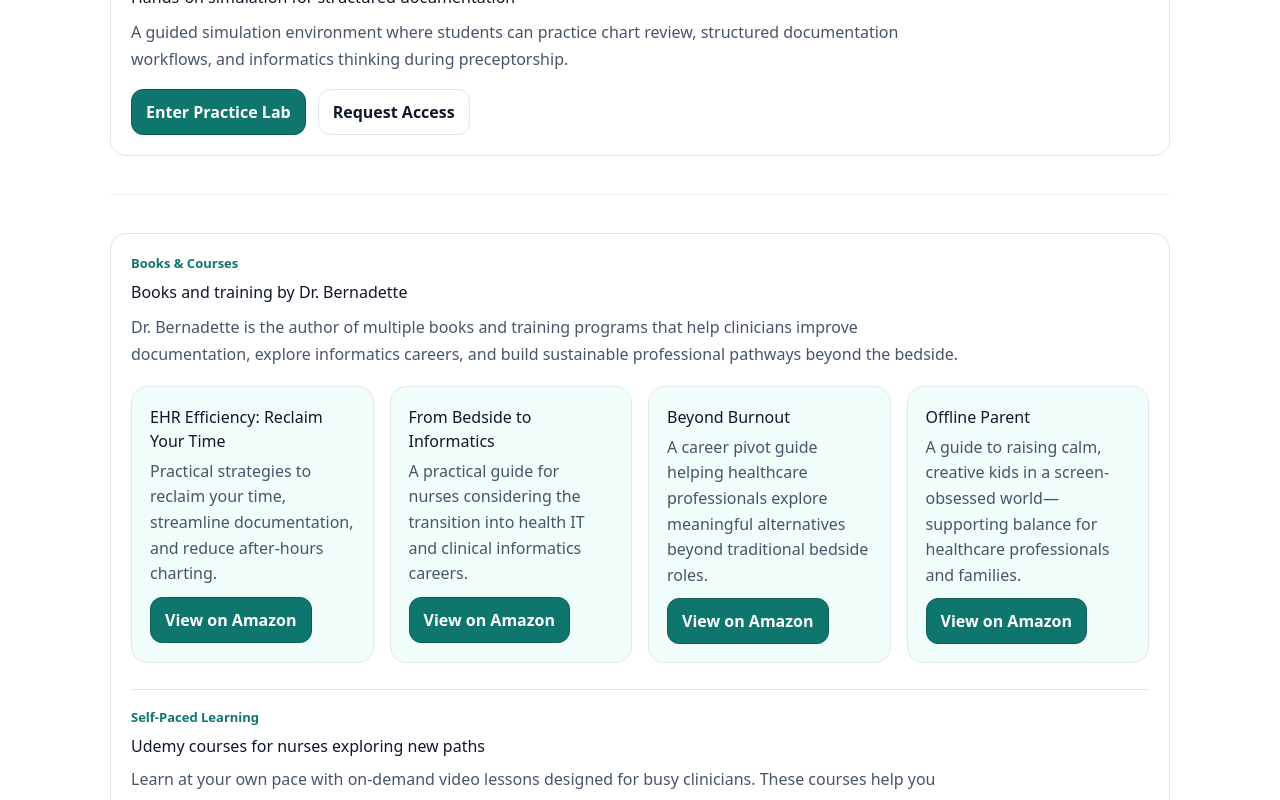
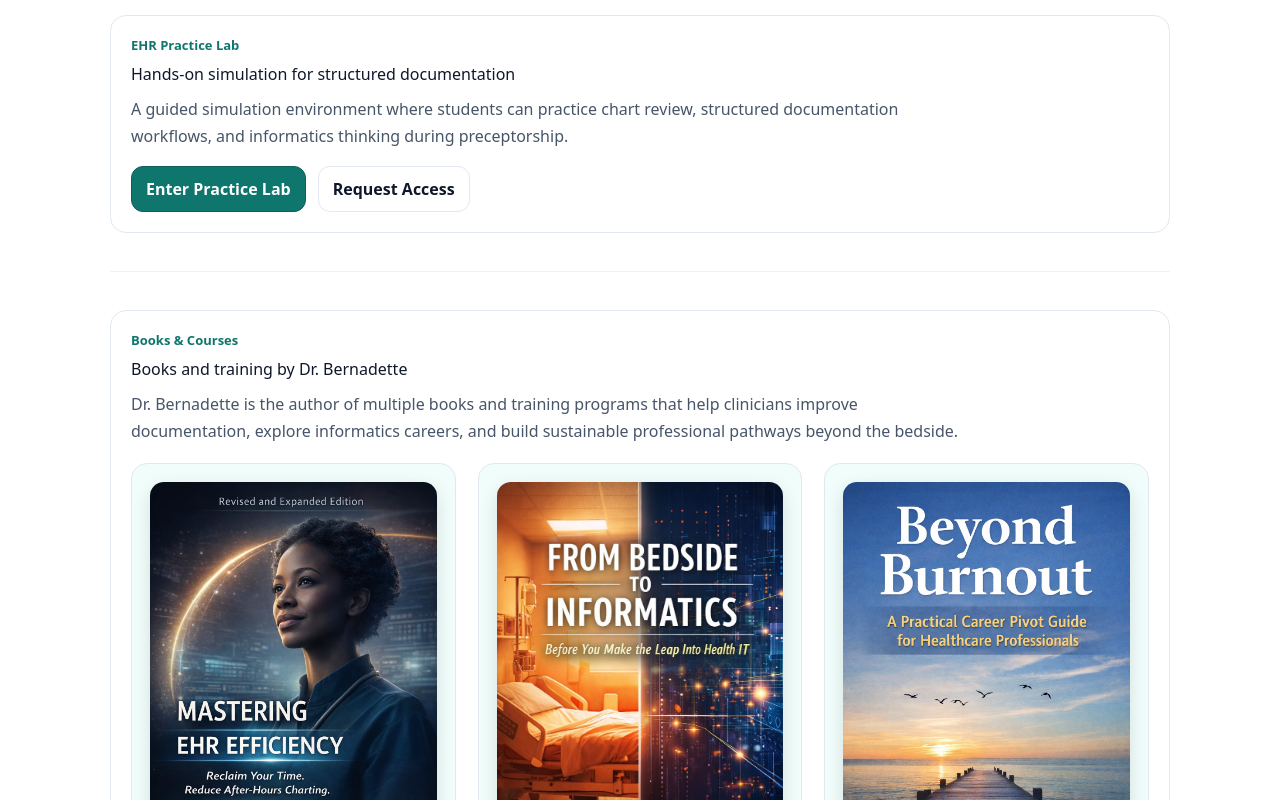
Before and after one commit to bamao33-hub/nursebridge-web, a Next.js app: page / in a window 1280 px wide. Shown: the part 4409-5209 px from the top of the page. Built offline with nearby package versions, Linux system fonts and the light colour scheme.

Commit message:
Update page.tsx

```diff
--- a/app/page.tsx
+++ b/app/page.tsx
@@ -52,6 +52,13 @@ const miniListStyle: CSSProperties = {
   lineHeight: 1.7,
   color: MUTED,
   margin: 0,
+};
+
+const shadowImage: CSSProperties = {
+  width: "100%",
+  borderRadius: 14,
+  boxShadow: "0 6px 18px rgba(0,0,0,0.12)",
+  marginBottom: 12,
 };
 
 const SectionDivider = () => (
@@ -123,24 +130,12 @@ export default function Home() {
           </Link>
 
           <nav style={{ display: "flex", alignItems: "center", gap: 12, flexWrap: "wrap" }}>
-            <a href="#start-here" style={secondaryButtonStyle}>
-              Start Here
-            </a>
-            <a href="#services" style={secondaryButtonStyle}>
-              Services
-            </a>
-            <a href="#pathways" style={secondaryButtonStyle}>
-              Career Paths
-            </a>
-            <a href="#books-courses" style={secondaryButtonStyle}>
-              Books & Courses
-            </a>
-            <a href="#practice-lab" style={secondaryButtonStyle}>
-              EHR Practice Lab
-            </a>
-            <Link href="/preceptorship" style={primaryButtonStyle}>
-              Apply for Preceptorship
-            </Link>
+            <a href="#start-here" style={secondaryButtonStyle}>Start Here</a>
+            <a href="#services" style={secondaryButtonStyle}>Services</a>
+            <a href="#pathways" style={secondaryButtonStyle}>Career Paths</a>
+            <a href="#books-courses" style={secondaryButtonStyle}>Books & Courses</a>
+            <a href="#practice-lab" style={secondaryButtonStyle}>EHR Practice Lab</a>
+            <Link href="/preceptorship" style={primaryButtonStyle}>Apply for Preceptorship</Link>
           </nav>
         </div>
       </header>
@@ -194,9 +189,9 @@ export default function Home() {
 
               <p style={{ fontSize: 18, lineHeight: 1.7, color: MUTED, margin: 0 }}>
                 Founded by <strong>Dr. Bernadette Amao, DNP</strong>, NurseBridge Consulting helps
-                clinicians, graduate students, and healthcare teams strengthen documentation
-                workflows, explore informatics career pathways, and gain hands-on learning through
-                structured mentorship and simulation.
+                clinicians, graduate students, and healthcare teams strengthen documentation workflows,
+                explore informatics career pathways, and gain hands-on learning through structured mentorship
+                and simulation.
               </p>
 
               <div
@@ -229,8 +224,8 @@ export default function Home() {
               </div>
 
               <div style={{ marginTop: 14, color: MUTED, fontSize: 13 }}>
-                Helping nurses transition into health informatics through mentorship, practicum
-                support, workflow guidance, and hands-on EHR simulation.
+                Helping nurses transition into health informatics through mentorship, practicum support,
+                workflow guidance, and hands-on EHR simulation.
               </div>
             </div>
 
@@ -311,9 +306,7 @@ export default function Home() {
                 <p style={{ margin: "0 0 12px 0", color: MUTED, lineHeight: 1.6 }}>
                   Learn about systems, liaison, training, and leadership pathways in nursing informatics.
                 </p>
-                <a href="#pathways" style={primaryButtonStyle}>
-                  Explore Pathways
-                </a>
+                <a href="#pathways" style={primaryButtonStyle}>Explore Pathways</a>
               </div>
 
               <div style={softCardStyle}>
@@ -321,9 +314,7 @@ export default function Home() {
                 <p style={{ margin: "0 0 12px 0", color: MUTED, lineHeight: 1.6 }}>
                   See how NurseBridge supports MSN/DNP students through structured informatics mentorship.
                 </p>
-                <a href="#preceptorship-process" style={primaryButtonStyle}>
-                  View Preceptorship
-                </a>
+                <a href="#preceptorship-process" style={primaryButtonStyle}>View Preceptorship</a>
               </div>
 
               <div style={softCardStyle}>
@@ -331,9 +322,7 @@ export default function Home() {
                 <p style={{ margin: "0 0 12px 0", color: MUTED, lineHeight: 1.6 }}>
                   Practice chart review, structured documentation, and informatics thinking in a guided simulation.
                 </p>
-                <Link href="/practice-lab" style={primaryButtonStyle}>
-                  Enter Practice Lab
-                </Link>
+                <Link href="/practice-lab" style={primaryButtonStyle}>Enter Practice Lab</Link>
               </div>
 
               <div style={softCardStyle}>
@@ -341,14 +330,11 @@ export default function Home() {
                 <p style={{ margin: "0 0 12px 0", color: MUTED, lineHeight: 1.6 }}>
                   Reach out for preceptorship questions, workflow guidance, or resource support.
                 </p>
-                <a href="#contact" style={primaryButtonStyle}>
-                  Contact NurseBridge
-                </a>
+                <a href="#contact" style={primaryButtonStyle}>Contact NurseBridge</a>
               </div>
             </div>
           </div>
         </section>
-
         <SectionDivider />
 
         {/* WHO WE SERVE */}
@@ -459,6 +445,8 @@ export default function Home() {
             </div>
           </div>
         </section>
+
+        <SectionDivider />
 
         {/* STUDENT OUTCOMES */}
         <section style={{ paddingTop: 8, paddingBottom: 8 }}>
@@ -722,7 +710,6 @@ export default function Home() {
             </div>
           </div>
         </section>
-
         <SectionDivider />
 
         {/* BOOKS & COURSES */}
@@ -746,35 +733,88 @@ export default function Home() {
               documentation, explore informatics careers, and build sustainable professional pathways beyond the bedside.
             </p>
 
-            {/* BOOKS */}
+            {/* BOOKS WITH LARGE COVERS */}
             <div
               style={{
                 marginTop: 18,
                 display: "grid",
                 gridTemplateColumns: "repeat(auto-fit, minmax(240px, 1fr))",
-                gap: 16,
+                gap: 22,
               }}
             >
+              {/* Mastering EHR Efficiency */}
               <div style={softCardStyle}>
-                <h3 style={{ margin: "0 0 6px 0" }}>EHR Efficiency: Reclaim Your Time</h3>
+                <img
+                  src="/mastering-ehr-efficiency.jpeg"
+                  alt="Mastering EHR Efficiency book cover"
+                  style={shadowImage}
+                />
+                <h3 style={{ margin: "0 0 6px 0" }}>Mastering EHR Efficiency</h3>
                 <p style={{ margin: 0, color: MUTED, lineHeight: 1.6 }}>
-                  Practical strategies to reclaim your time, streamline documentation, and reduce after-hours charting.
+                  Reclaim your time, reduce after-hours charting, and streamline documentation with practical strategies.
                 </p>
                 <a
-                  href="https://www.amazon.com/dp/B0GQSRTFSD"
+                  href="https://books2read.com/u/mlVxlq"
                   target="_blank"
                   rel="noreferrer"
                   style={{ ...primaryButtonStyle, marginTop: 10 }}
                 >
-                  View on Amazon
+                  View Retailers
                 </a>
               </div>
 
+              {/* From Bedside to Informatics */}
               <div style={softCardStyle}>
+                <img
+                  src="/bedside-to-informatics.jpeg"
+                  alt="From Bedside to Informatics book cover"
+                  style={shadowImage}
+                />
                 <h3 style={{ margin: "0 0 6px 0" }}>From Bedside to Informatics</h3>
                 <p style={{ margin: 0, color: MUTED, lineHeight: 1.6 }}>
-                  A practical guide for nurses considering the transition into health IT and clinical informatics
-                  careers.
+                  A practical guide for nurses considering the transition into health IT and clinical informatics.
+                </p>
+                <a
+                  href="https://books2read.com/u/31p0lv"
+                  target="_blank"
+                  rel="noreferrer"
+                  style={{ ...primaryButtonStyle, marginTop: 10 }}
+                >
+                  View Retailers
+                </a>
+              </div>
+
+              {/* Beyond Burnout */}
+              <div style={softCardStyle}>
+                <img
+                  src="/beyond-burnout.jpeg"
+                  alt="Beyond Burnout book cover"
+                  style={shadowImage}
+                />
+                <h3 style={{ margin: "0 0 6px 0" }}>Beyond Burnout</h3>
+                <p style={{ margin: 0, color: MUTED, lineHeight: 1.6 }}>
+                  A career pivot guide helping healthcare professionals explore meaningful alternatives beyond bedside roles.
+                </p>
+                <a
+                  href="https://books2read.com/u/m2w6g1"
+                  target="_blank"
+                  rel="noreferrer"
+                  style={{ ...primaryButtonStyle, marginTop: 10 }}
+                >
+                  View Retailers
+                </a>
+              </div>
+
+              {/* Offline Parent */}
+              <div style={softCardStyle}>
+                <img
+                  src="/offline-parent.jpeg"
+                  alt="Offline Parent book cover"
+                  style={shadowImage}
+                />
+                <h3 style={{ margin: "0 0 6px 0" }}>Offline Parent</h3>
+                <p style={{ margin: 0, color: MUTED, lineHeight: 1.6 }}>
+                  A guide to raising calm, creative kids in a screen-obsessed world—supporting balance for families.
                 </p>
                 <a
                   href="https://www.amazon.com/dp/B0GQHN3B7G"
@@ -782,47 +822,15 @@ export default function Home() {
                   rel="noreferrer"
                   style={{ ...primaryButtonStyle, marginTop: 10 }}
                 >
-                  View on Amazon
-                </a>
-              </div>
-
-              <div style={softCardStyle}>
-                <h3 style={{ margin: "0 0 6px 0" }}>Beyond Burnout</h3>
-                <p style={{ margin: 0, color: MUTED, lineHeight: 1.6 }}>
-                  A career pivot guide helping healthcare professionals explore meaningful alternatives beyond
-                  traditional bedside roles.
-                </p>
-                <a
-                  href="https://www.amazon.com/dp/B0GMC3H74W"
-                  target="_blank"
-                  rel="noreferrer"
-                  style={{ ...primaryButtonStyle, marginTop: 10 }}
-                >
-                  View on Amazon
-                </a>
-              </div>
-
-              <div style={softCardStyle}>
-                <h3 style={{ margin: "0 0 6px 0" }}>Offline Parent</h3>
-                <p style={{ margin: 0, color: MUTED, lineHeight: 1.6 }}>
-                  A guide to raising calm, creative kids in a screen-obsessed world—supporting balance for healthcare
-                  professionals and families.
-                </p>
-                <a
-                  href="https://www.amazon.com/dp/B0GQHN3B7G" // update if different
-                  target="_blank"
-                  rel="noreferrer"
-                  style={{ ...primaryButtonStyle, marginTop: 10 }}
-                >
-                  View on Amazon
+                  View Retailers
                 </a>
               </div>
             </div>
 
-            {/* UDEMY COURSES SPOTLIGHT */}
+            {/* UDEMY COURSES */}
             <div
               style={{
-                marginTop: 26,
+                marginTop: 32,
                 borderTop: `1px solid ${BORDER}`,
                 paddingTop: 18,
               }}
@@ -830,7 +838,7 @@ export default function Home() {
               <div style={{ color: TEAL, fontWeight: 800, fontSize: 13, marginBottom: 6 }}>
                 Self-Paced Learning
               </div>
-              <h3 style={{ margin: "0 0 8px 0" }}>Udemy courses for nurses exploring new paths</h3>
+              <h3 style={{ margin: "0 0 8px 0" }}>Udemy courses for clinicians exploring new paths</h3>
               <p style={{ marginTop: 0, color: MUTED, lineHeight: 1.7, maxWidth: 820 }}>
                 Learn at your own pace with on-demand video lessons designed for busy clinicians. These courses help you
                 explore alternatives beyond the bedside and understand how informatics and workflow thinking can shape
@@ -845,6 +853,7 @@ export default function Home() {
                   marginTop: 12,
                 }}
               >
+                {/* Course 1 */}
                 <div style={cardStyle}>
                   <h4 style={{ margin: "0 0 6px 0" }}>
                     Beyond Burnout: 20 Career Alternatives for Healthcare Professionals
@@ -860,6 +869,29 @@ export default function Home() {
                   </ul>
                   <a
                     href="https://www.udemy.com/course/beyond-burnout-20-career-alternatives-for-healthcare-pros/"
+                    target="_blank"
+                    rel="noreferrer"
+                    style={{ ...primaryButtonStyle, marginTop: 10 }}
+                  >
+                    View Course on Udemy
+                  </a>
+                </div>
+
+                {/* Course 2 */}
+                <div style={cardStyle}>
+                  <h4 style={{ margin: "0 0 6px 0" }}>
+                    Become a Successful EHR Consultant
+                  </h4>
+                  <p style={{ margin: 0, color: MUTED, lineHeight: 1.6 }}>
+                    Learn how to build a consulting career in EHR optimization, workflow redesign, and clinical systems support.
+                  </p>
+                  <ul style={miniListStyle}>
+                    <li>Understand the role of an EHR consultant</li>
+                    <li>Learn how to support clinical teams effectively</li>
+                    <li>Gain insight into workflow analysis and redesign</li>
+                  </ul>
+                  <a
+                    href="https://www.udemy.com/course/become-a-successful-ehr-consultant/"
                     target="_blank"
                     rel="noreferrer"
                     style={{ ...primaryButtonStyle, marginTop: 10 }}
```
